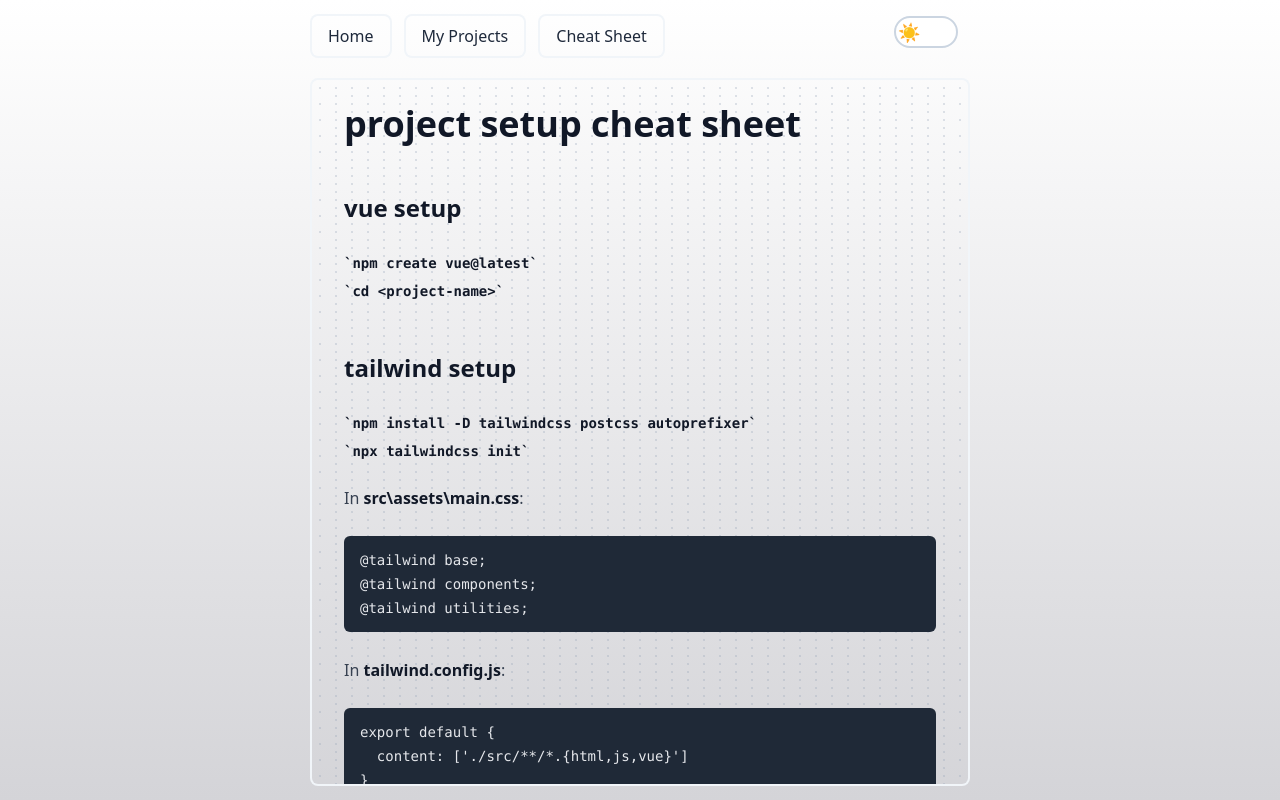
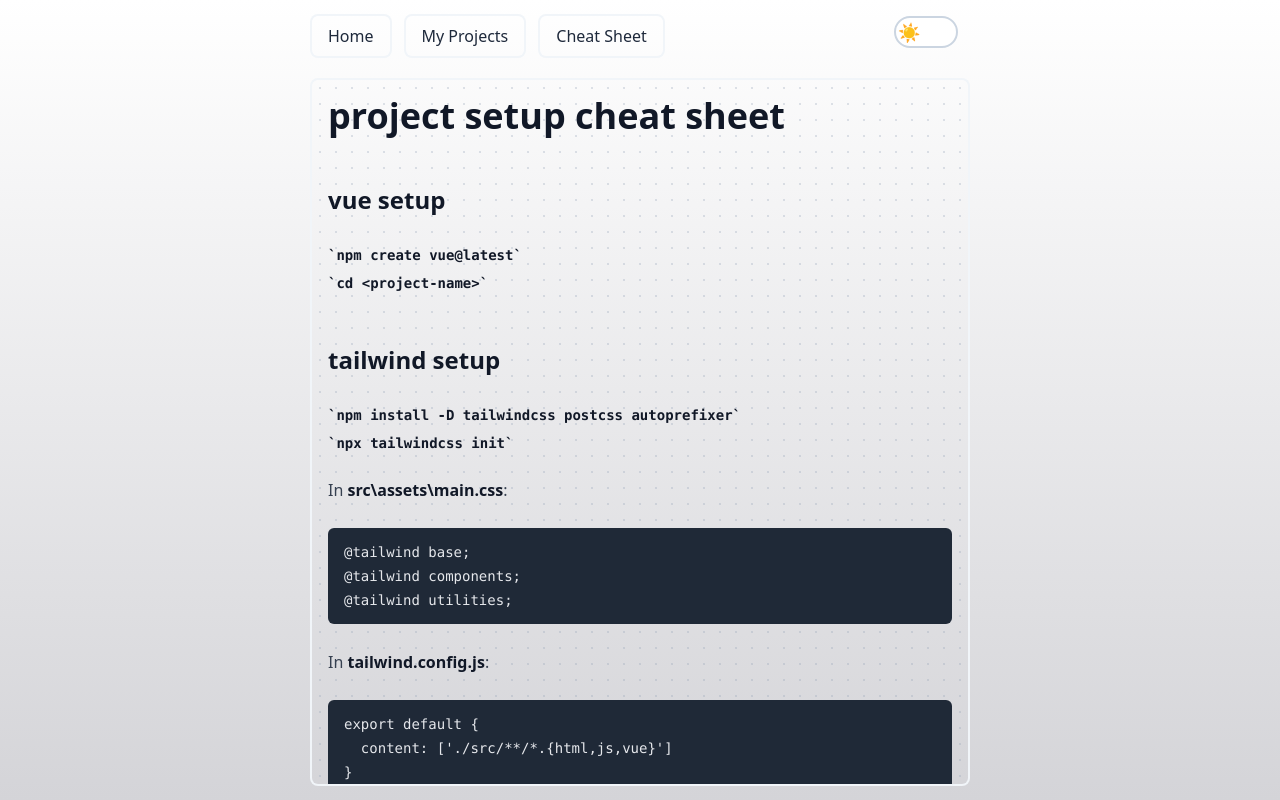
Before and after one commit to JanEberlein/JanEberlein, a Vue app: page /#/cheatsheet in a window 1280 px wide. Built offline with nearby package versions, Linux system fonts and the light colour scheme.

Commit message:
fixes background image of cardItem

```diff
--- a/src/components/CardItem.vue
+++ b/src/components/CardItem.vue
@@ -20,12 +20,10 @@ const backgroundSource = computed(() => {
 </script>
 
 <template>
-  <div class="relative group min-h-20 w-full p-0 box-rounded from-slate-400 overflow-scroll">
+  <div class="relative flex flex-col justify-between pb-3 bg-gradient-dotted group min-h-20 w-full box-rounded from-slate-400 overflow-scroll">
     <img v-if="props.backgroundImage" :src="backgroundSource" alt=""
-      class="w-full h-full opacity-20 group-hover:opacity-50 object-cover"
+      class="absolute top-0 left-0 w-full h-full object-cover opacity-15 group-hover:opacity-50 transition-opacity duration-300 pointer-events-none"
     >
-    <div class="absolute flex flex-col justify-between top-0 left-0 w-full h-full p-2 px-4 pb-3 bg-gradient-dotted">
-      <slot></slot>
-    </div>
+    <slot></slot>
   </div>
 </template>
```
